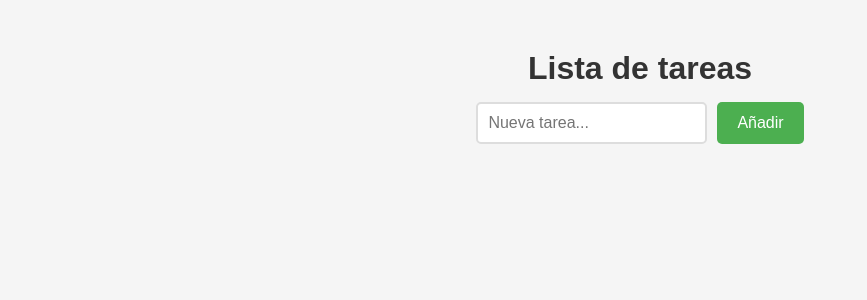
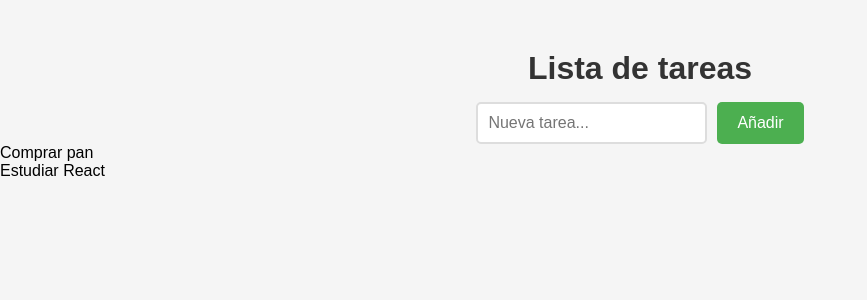
Before and after one commit to xianleonromero/todo-list, a React (Create React App) app: page / in a window 1280 px wide. Shown: the top 300 px of the page, without its empty margins (0-867 px from the left). Built offline with nearby package versions, Linux system fonts and the light colour scheme.

Commit message:
creación de componente TaskList con tareas mockeadas

```diff
--- a/src/App.js
+++ b/src/App.js
@@ -1,10 +1,12 @@
 import './App.css';
 import TaskInput from './components/TaskInput';
+import TaskList from './components/TaskList';
 function App() {
   return (
     <div>
       <h1>Lista de tareas</h1>
       <TaskInput/>
+      <TaskList/>
     </div>
   );
 }
--- /dev/null
+++ b/src/components/TaskList.js
@@ -0,0 +1,14 @@
+function TaskList() {
+  const tareas = ['Comprar pan', 'Estudiar React'];
+
+  return (
+    //Recorre el array (cada elemento es "tarea" y el indice "index") y crea un li con el atributo key (que es el indice) y dentro el nombre de la tarea
+    <ul>
+        {tareas.map((tarea, index) => (
+            <li key={index}>{tarea}</li>
+        ))}
+    </ul>
+  );
+}
+
+export default TaskList;
```
